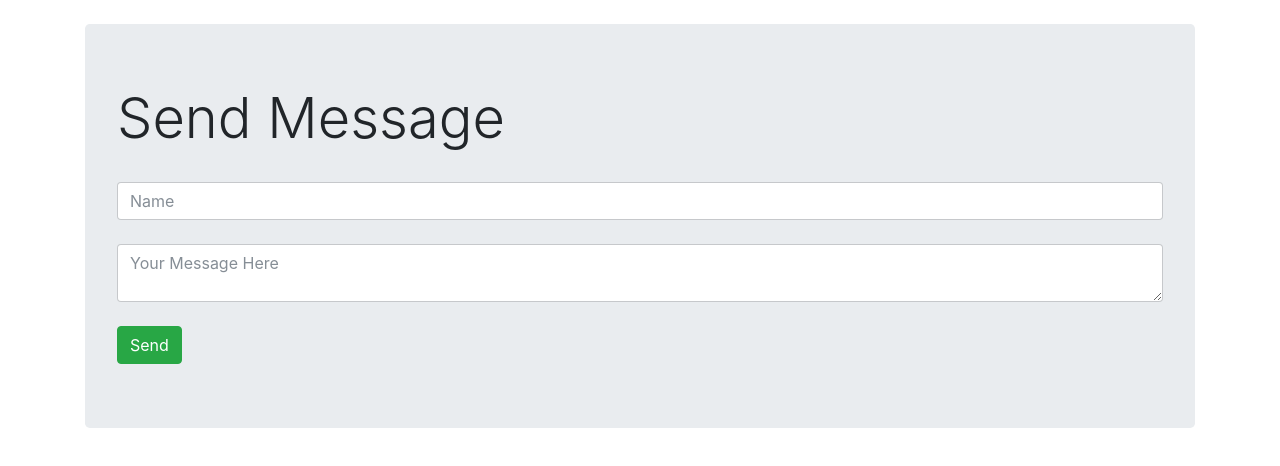
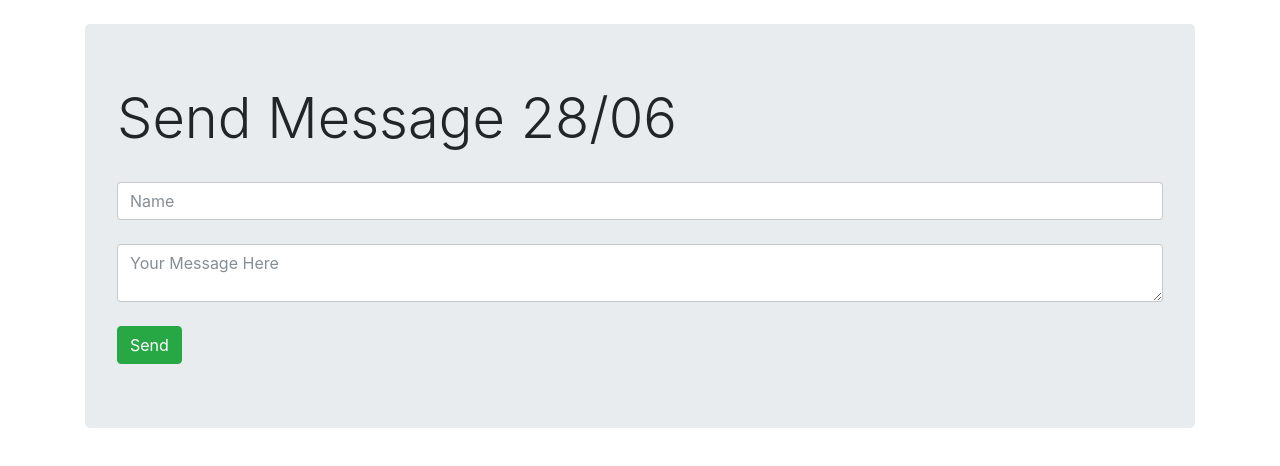
Before and after one commit to rs-coelho/-ezops-test-rodrigo, a website: page simple-chat/index.html in a window 1280 px wide. Drawn offline with nearby package versions, Linux system fonts and the light colour scheme; no server answers.

Commit message:
Adding Date to index

```diff
--- a/simple-chat/index.html
+++ b/simple-chat/index.html
@@ -1,3 +1,4 @@
+
 <!DOCTYPE html>
 <html>
 <head>
@@ -12,7 +13,7 @@
 <div class="container">
     <br>
     <div class="jumbotron">
-        <h1 class="display-4">Send Message</h1>
+        <h1 class="display-4">Send Message 28/06</h1>
         <br>
         <input id = "name" class="form-control" placeholder="Name">
         <br>
```
